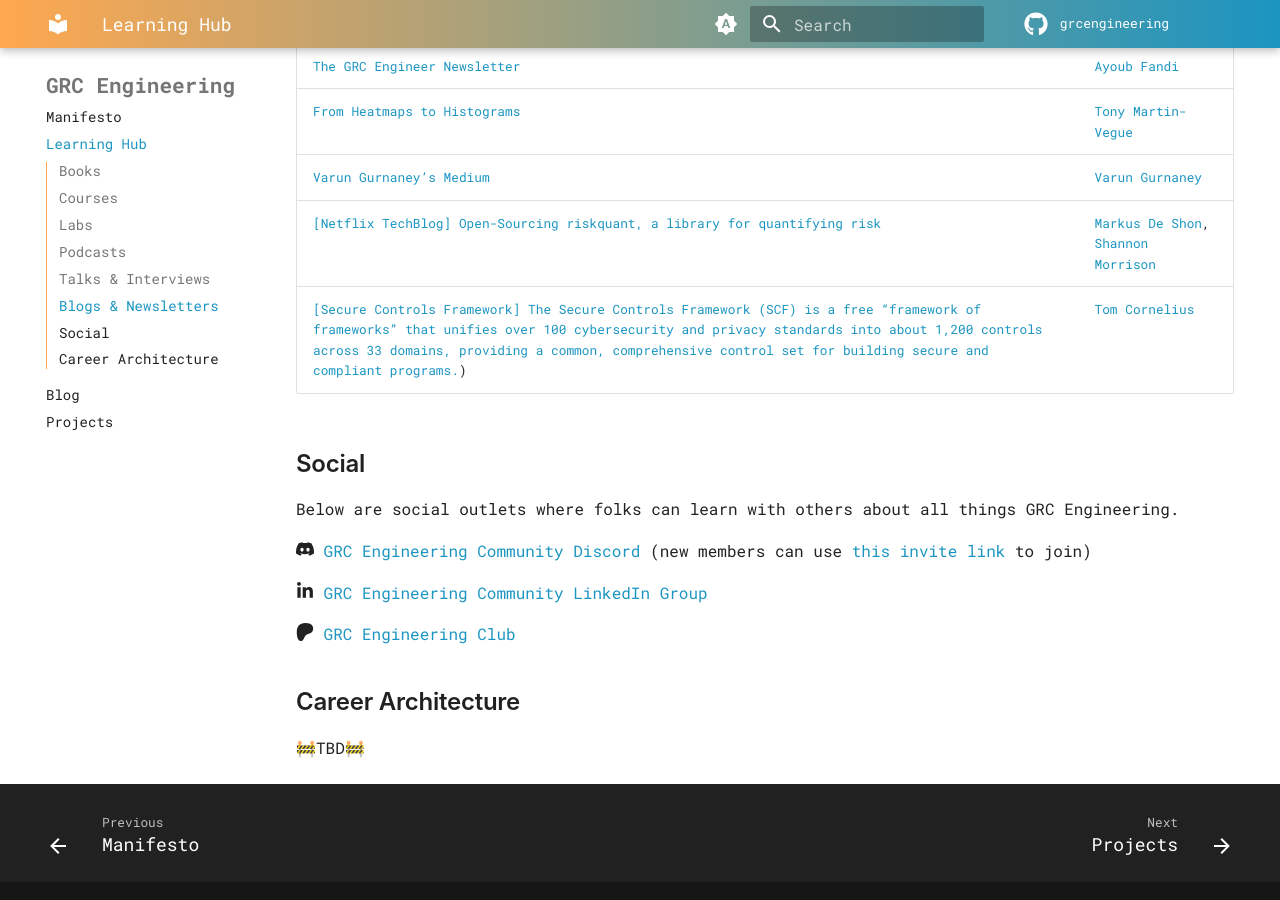
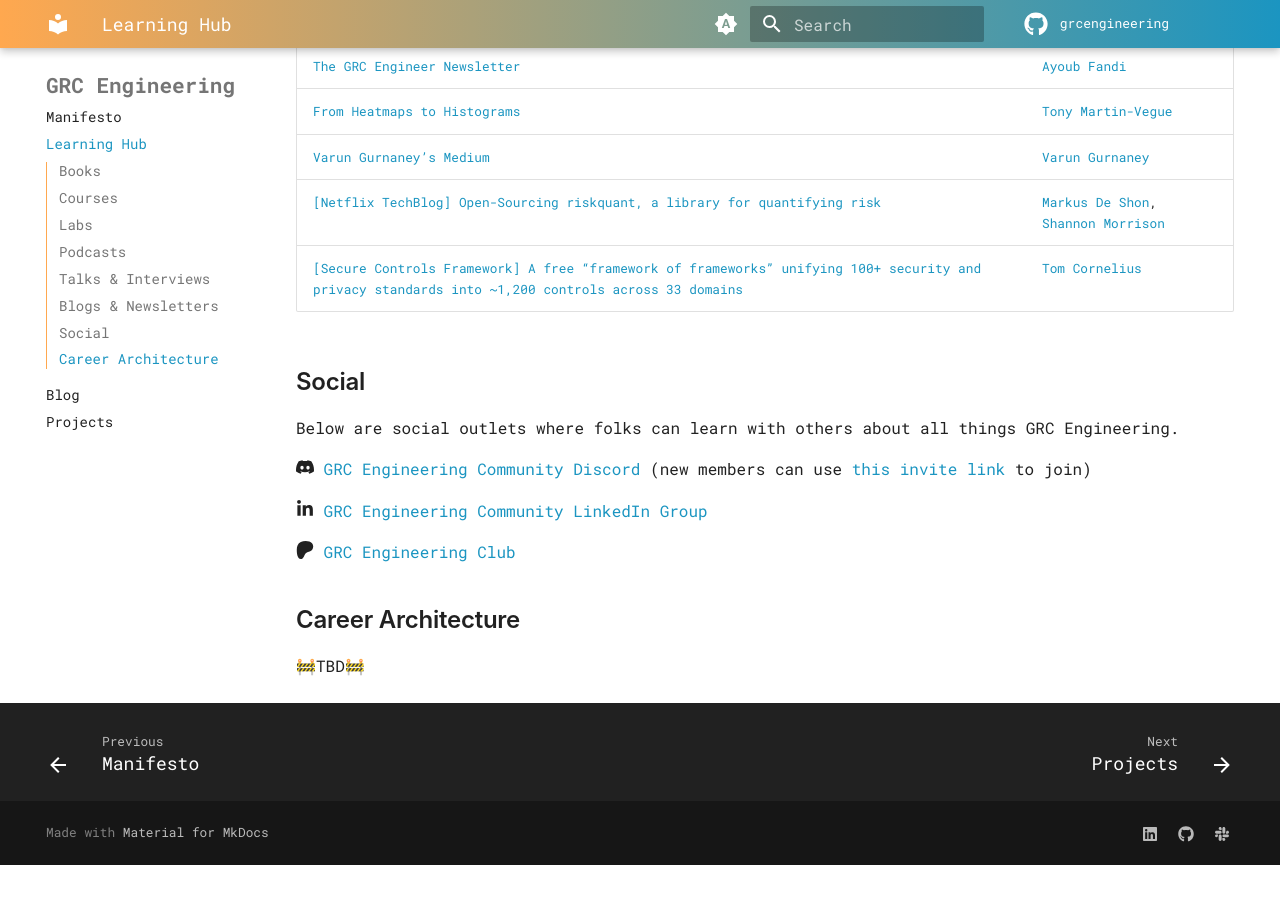
Before and after one commit to grcengineering/grcengineering.github.io, an MkDocs documentation site: the page built from docs/learning-hub.md, in a window 1280 px wide and 900 px high, scrolled down 2602 px. Built offline with MkDocs 1.6.1 and Material for MkDocs 9.7.7, drawn with Linux system fonts in a browser that asks for light colours; some web fonts are replaced; plug-ins that fetch from the network failed and are left out; comment, search, counter and statistics services are not loaded; after the commit the page ends 3467 px from its top, so only the background shows below that.

Commit message:
Fix broken markdown link and match table style for SCF entry
The entry had a stray closing paren after the URL, which rendered a literal
')' in the table. Also shortened the link text to match the '[Publication]
Short title' convention used by the surrounding rows.

```diff
--- a/docs/learning-hub.md
+++ b/docs/learning-hub.md
@@ -90,7 +90,7 @@
 | [From Heatmaps to Histograms](https://newsletter.heatmapstohistograms.com/)                                                                                                   | [Tony Martin-Vegue](https://www.linkedin.com/in/tonymartinvegue/)                                                                            |
 | [Varun Gurnaney’s Medium](https://medium.com/@varungurnaney)                                                                                                                 | [Varun Gurnaney](https://www.linkedin.com/in/varungurnaney/)                                                                                 |
 | [[Netflix TechBlog] Open-Sourcing riskquant, a library for quantifying risk](https://netflixtechblog.com/open-sourcing-riskquant-a-library-for-quantifying-risk-6720cc1e4968) | [Markus De Shon](https://www.linkedin.com/in/markus-de-shon-096889/), [Shannon Morrison](https://www.linkedin.com/in/shannon-morrison-0b71b544) |
-| [[Secure Controls Framework] The Secure Controls Framework (SCF) is a free “framework of frameworks” that unifies over 100 cybersecurity and privacy standards into about 1,200 controls across 33 domains, providing a common, comprehensive control set for building secure and compliant programs.](https://securecontrolsframework.com/scf-download/)) | [Tom Cornelius](https://www.linkedin.com/in/tcornelius/) |
+| [[Secure Controls Framework] A free “framework of frameworks” unifying 100+ security and privacy standards into ~1,200 controls across 33 domains](https://securecontrolsframework.com/scf-download/) | [Tom Cornelius](https://www.linkedin.com/in/tcornelius/) |
 
 ## Social
 
```
